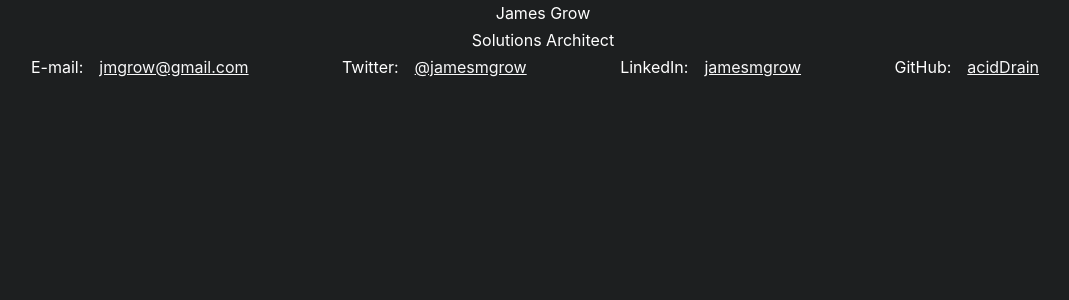
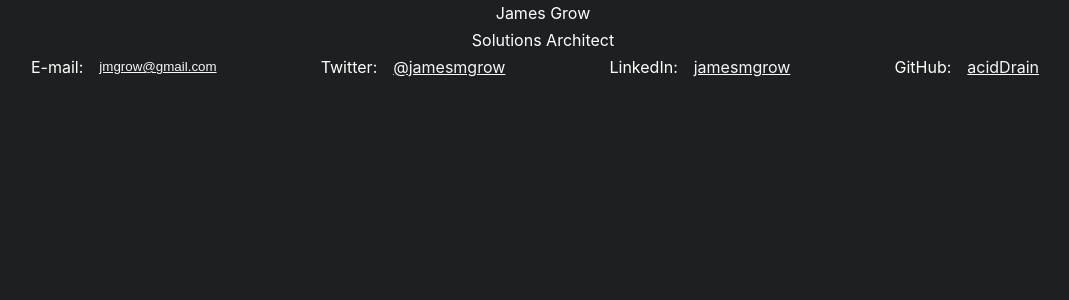
Before and after one commit to acidDrain/resume.jamesgrow.dev, a React (Create React App) app: page / in a window 1280 px wide. Shown: the top 300 px of the page, without its empty margins (97-1166 px from the left). Built offline with nearby package versions, Linux system fonts and the light colour scheme.

Commit message:
Changed email link to use a button since it links nowhere

```diff
--- a/src/header/Header.css
+++ b/src/header/Header.css
@@ -30,3 +30,11 @@
 .App-header-contact div a {
   padding: 0 1rem;
 }
+
+.link-button {
+  padding: 0 1rem;
+  text-decoration: underline;
+  color: #f7f7f8;
+  border: none;
+  background-color: transparent;
+}
--- a/src/header/Header.js
+++ b/src/header/Header.js
@@ -7,7 +7,7 @@ export default ({ name, email, title, github, linkedin, twitter }) => (
     <div className="App-header-title">{title}</div>
     <div className="App-header-contact">
       <div>
-        E-mail: <a href="#">{email}</a>
+        E-mail: <button className="link-button">{email}</button>
       </div>
       <div>
         Twitter: <a href={twitter.href}>{twitter.name}</a>
```
